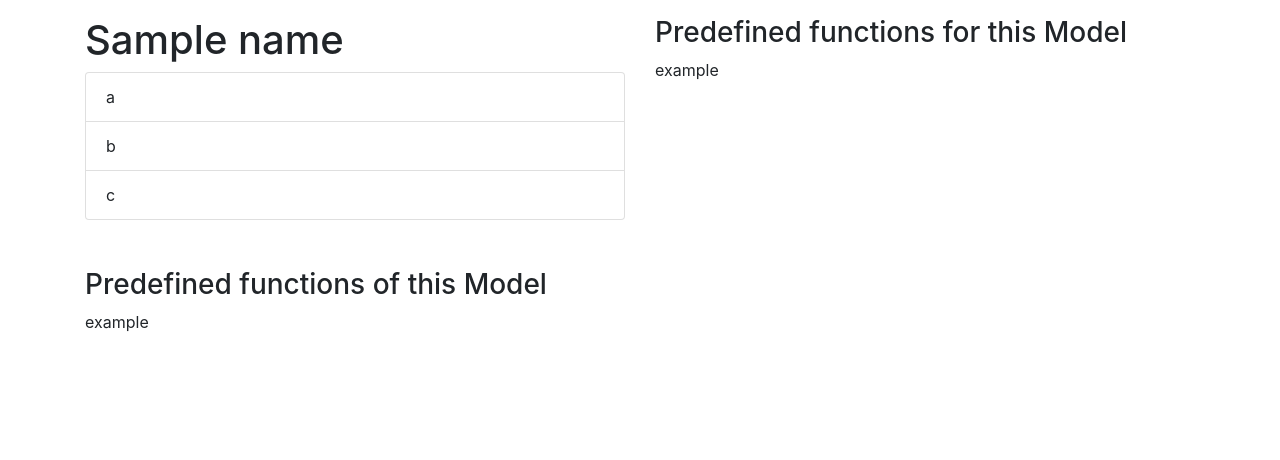
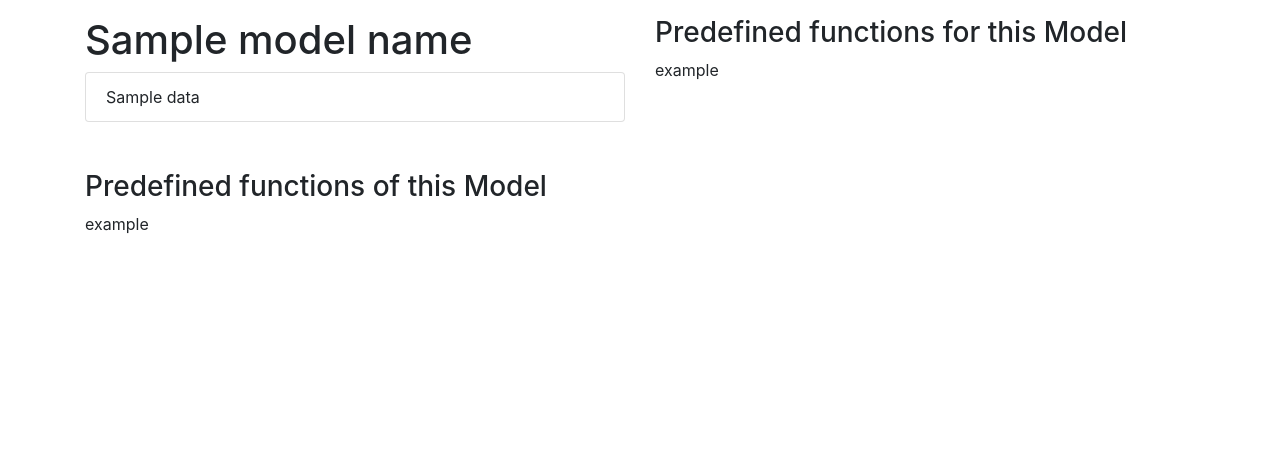
Before and after one commit to Adrianndp/ThesisPresenation, a Django app: template templates/model.html in a window 1280 px wide. Shown: the part 104-564 px from the top of the page. Run offline with Django 4.2, Linux system fonts and the light colour scheme; the template is opened without the code that fills it: most values are stand-ins (such as "Sample title", 1, 10 or a date in 2020); some libraries are stand-ins or nearby versions.

Commit message:
model refactored

```diff
--- a/templates/base.html
+++ b/templates/base.html
@@ -4,7 +4,7 @@
     <meta charset="UTF-8">
     <meta http-equiv="X-UA-Compatible" content="IE=edge">
     <meta name="viewport" content="width=device-width, initial-scale=1.0">
-    <title>{% block title %}Default Title{% endblock %}</title>
+    <title>{% block title %}Adrian website{% endblock %}</title>
     <!-- Add Bootstrap CSS link -->
     <link rel="stylesheet" href="https://maxcdn.bootstrapcdn.com/bootstrap/4.0.0/css/bootstrap.min.css">
     <style>
@@ -46,5 +46,10 @@
     <script src="https://cdnjs.cloudflare.com/ajax/libs/popper.js/1.12.9/umd/popper.min.js"></script>
     <!-- Add Bootstrap JavaScript -->
     <script src="https://maxcdn.bootstrapcdn.com/bootstrap/4.0.0/js/bootstrap.min.js"></script>
+    <script>
+        $(document).ready(function(){
+        $('[data-toggle="tooltip"]').tooltip();
+        });
+    </script>
 </body>
 </html>
--- a/templates/model.html
+++ b/templates/model.html
@@ -3,11 +3,12 @@
 
 <div class="row">
     <div class="col-md-6">
-        <h1>{{ name }}</h1>
+        <h1>{{ model_name }}</h1>
         <ul class="list-group">
-            <li class="list-group-item">a</li>
-            <li class="list-group-item">b</li>
-            <li class="list-group-item">c</li>
+            {% for d in data %}
+            <li class="list-group-item" data-toggle="tooltip" data-placement="right" title={{ d.field_type }}>
+                {{ d.field_name }}</li>
+            {% endfor %}
         </ul>
     </div>
     <div class="col-md-6">
```
Also changed, not shown: ThesisPresenation/main/logic/predefined_functions.py (+8 -1 lines), ThesisPresenation/main/views.py (+5 -3 lines).
